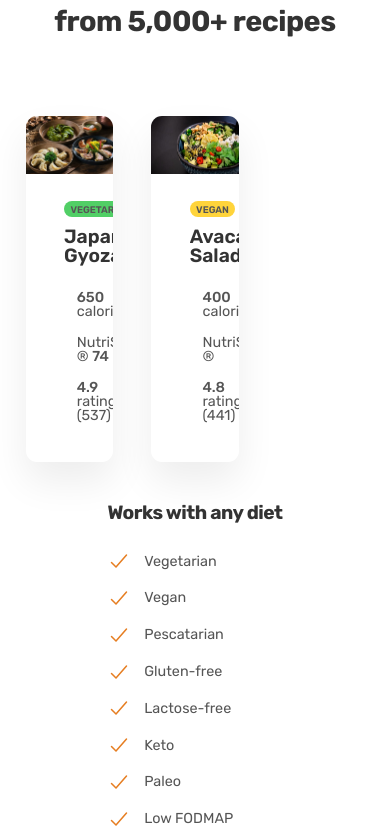
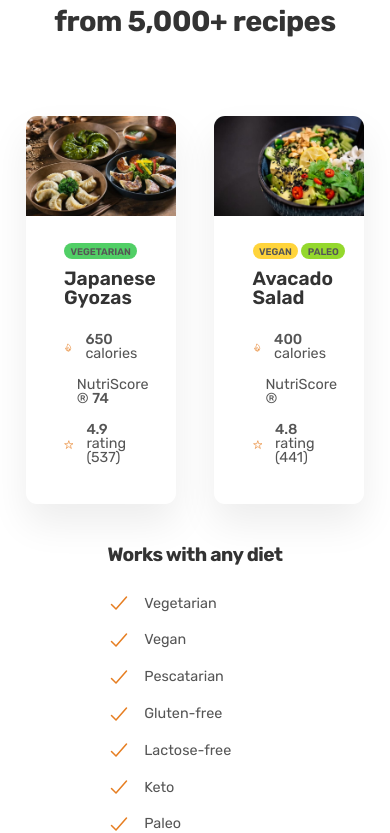
Before and after one commit to Euuphi/omnifood, a React (Create React App) app: page / in a window 390 px wide. Shown: the part 2972-3805 px from the top of the page. Built offline with nearby package versions, Linux system fonts and the light colour scheme.

Commit message:
Adjust columns in Meals section for mini tablets

```diff
--- a/src/components/Sections/Meals/Meals.js
+++ b/src/components/Sections/Meals/Meals.js
@@ -1,4 +1,5 @@
 import React from "react";
+import { useMediaQuery } from "@mui/material";
 
 // Images
 import jpGyozas from "../../../images/meals/meal-1.jpg";
@@ -16,6 +17,9 @@ import DietList from "./DietList";
 import Link from "../../UI/Link";
 
 const Meals = () => {
+    // Media Queries
+    const miniTabletScreen = useMediaQuery("(max-width: 47em)");
+
     return (
         <section id="mealsSection" className={styles.sectionMeals}>
             <SectionHeading
@@ -24,7 +28,7 @@ const Meals = () => {
                 secondaryHeading="Omnifood AI chooses from 5,000+ recipes"
             />
             <Container marginBottom="4.8rem">
-                <Grid col={3}>
+                <Grid col={miniTabletScreen ? 2 : 3}>
                     <MealCard
                         imageSrc={jpGyozas}
                         imageAlt="Japanese Gyozas"
```
